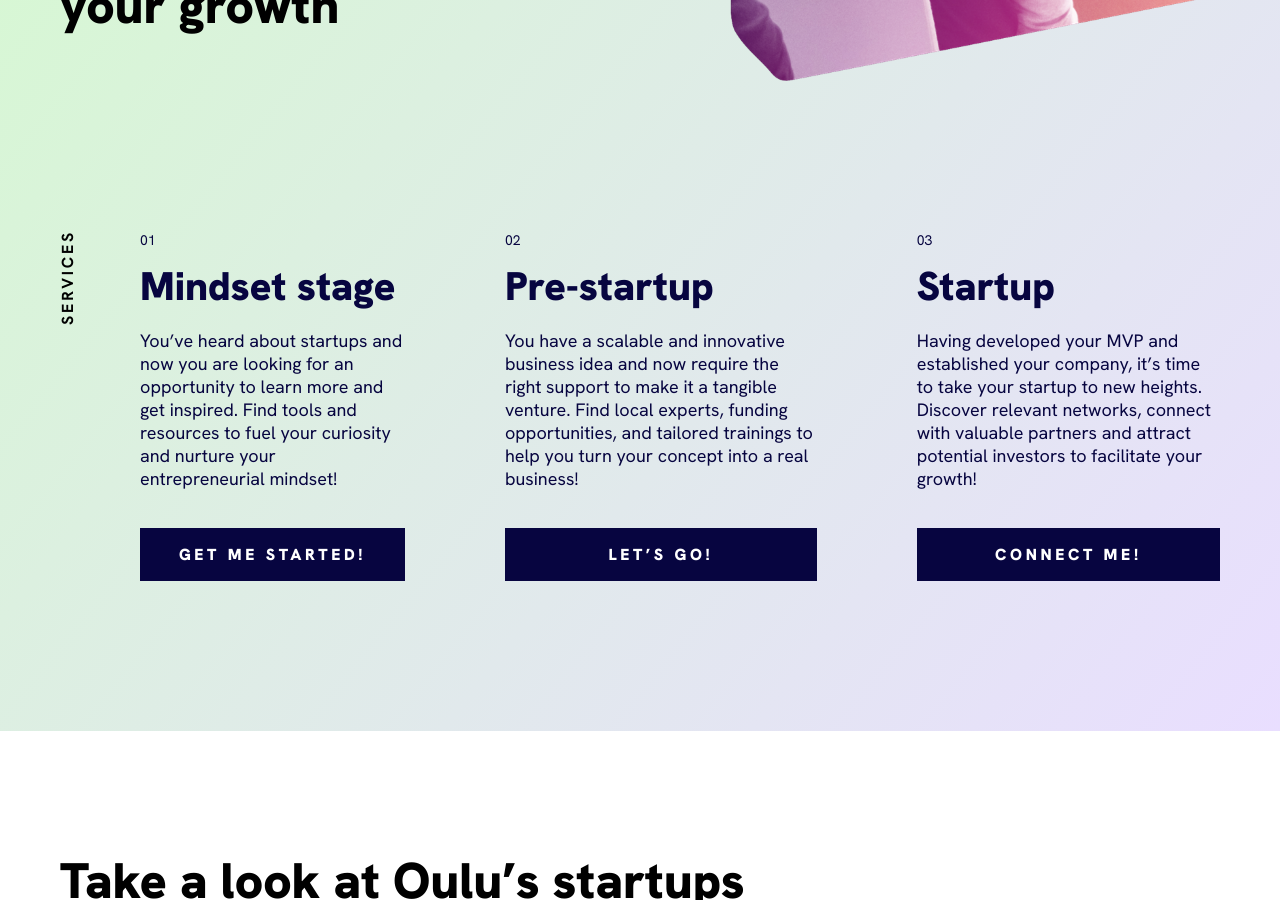
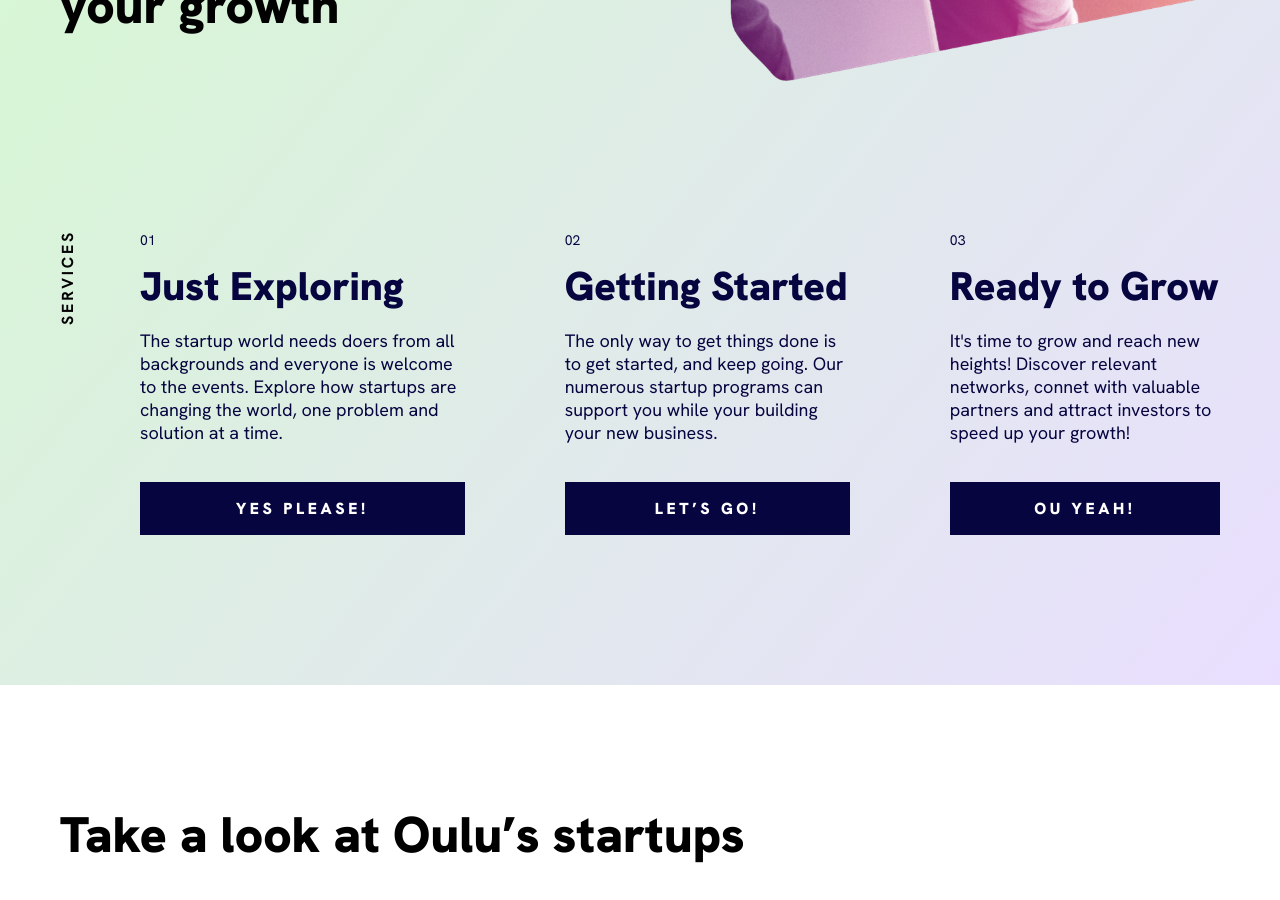
Before and after one commit to StartupOulu/startupoulu.github.io, a Jekyll site: the page built from index.html, in a window 1280 px wide and 900 px high, scrolled down 7996 px. Built offline with Jekyll 4.4.1, drawn with Linux system fonts in a browser that asks for light colours.

Commit message:
services restructuring and renaming

```diff
--- a/_includes/nav.html
+++ b/_includes/nav.html
@@ -3,9 +3,9 @@
     <li><a href="{{ site.baseurl }}/events.html" class="nav-item">Events</a></li>
     <li><a href="{{ site.baseurl }}/services/index.html" class="nav-item">Services</a>
       <ul>
-        <li><a href="{{ site.baseurl }}/services/mindset.html" class="nav-item">Mindset Stage</a></li>
-        <li><a href="{{ site.baseurl }}/services/pre-startup.html" class="nav-item">Pre-startup</a></li>
-        <li><a href="{{ site.baseurl }}/services/startup.html" class="nav-item">Startup</a></li>
+        <li><a href="{{ site.baseurl }}/services/just-exploring.html" class="nav-item">Just Exploring</a></li>
+        <li><a href="{{ site.baseurl }}/services/getting-started.html" class="nav-item">Getting Started</a></li>
+        <li><a href="{{ site.baseurl }}/services/ready-to-grow.html" class="nav-item">Ready to Grow</a></li>
       </ul>
     </li>
     <li><a href="{{ site.baseurl }}/blogs.html" class="nav-item">Blog</a></li>
--- a/_includes/service_cards.html
+++ b/_includes/service_cards.html
@@ -2,23 +2,25 @@
     <!-- service 1 -->
     <div class="service_item">
       <p class="service_num">01</p>
-      <div class="item_title">Mindset stage</div>
-      <p class="common_pera">You’ve heard about startups and now you are looking for an opportunity to learn more and get inspired. Find tools and resources to fuel your curiosity and nurture your entrepreneurial mindset!</p>
-      <a href="{{ site.baseurl }}/services/mindset.html" class="service_btn">GET ME STARTED!</a>
+      <div class="item_title">Just Exploring</div>
+      <p class="common_pera">The startup world needs doers from all backgrounds and everyone is welcome to the events. Explore how startups are changing the world, one problem and solution at a time.</p>
+      <a href="{{ site.baseurl }}/services/just-exploring.html" class="service_btn">YES PLEASE!</a>
     </div>
     <!-- service 2 -->
     <div class="service_item">
       <p class="service_num">02</p>
-      <div class="item_title">Pre-startup</div>
-      <p class="common_pera">You have a scalable and innovative business idea and now require the right support to make it a tangible venture. Find local experts, funding opportunities, and tailored trainings to help you turn your concept into a real business!</p>
-      <a href="{{ site.baseurl }}/services/pre-startup.html" class="service_btn">LET’S GO!</a>
+      <div class="item_title">Getting Started</div>
+      <p class="common_pera">The only way to get things done is to get started, and keep going. Our numerous startup programs can support you while your building your new business.</p>
+      <a href="{{ site.baseurl }}/services/getting-started.html" class="service_btn">LET’S GO!</a>
 
     </div>
     <!-- service 3 -->
     <div class="service_item">
       <p class="service_num">03</p>
-      <div class="item_title">Startup</div>
-      <p class="common_pera">Having developed your MVP and established your company, it’s time to take your startup to new heights. Discover relevant networks, connect with valuable partners and attract potential investors to facilitate your growth!</p>
-      <a href="{{ site.baseurl }}/service/startup.html" class="service_btn">CONNECT ME!</a>
+      <div class="item_title">Ready to Grow</div>
+      <p class="common_pera">
+        It's time to grow and reach new heights! Discover relevant networks, connet with valuable partners and attract investors to speed up your growth!
+      </p>
+      <a href="{{ site.baseurl }}/services/ready-to-grow.html" class="service_btn">OU YEAH!</a>
     </div>
   </div>
--- a/_layouts/services.html
+++ b/_layouts/services.html
@@ -34,6 +34,8 @@
     <!-- service section ends -->
 
     <!-- contact section starts -->
+
+    <!--
     <section class="contact_section">
         <div class="r2a_container flex justify-between gap-100">
             <div class="content">
@@ -62,6 +64,8 @@
             </form>
         </div>
     </section>
+    -->
+
     <!-- contact section ends -->
 
     <!-- newsletter section start -->
```
Also changed, not shown: _data/services.yaml (+15 -15 lines), _layouts/service.html (+7 -0 lines), services/getting-started.html (added, +16 -0 lines), services/just-exploring.html (added, +15 -0 lines), services/mindset.html (deleted, +0 -15 lines), services/pre-startup.html (deleted, +0 -15 lines), services/ready-to-grow.html (added, +16 -0 lines), services/startup.html (deleted, +0 -15 lines).
